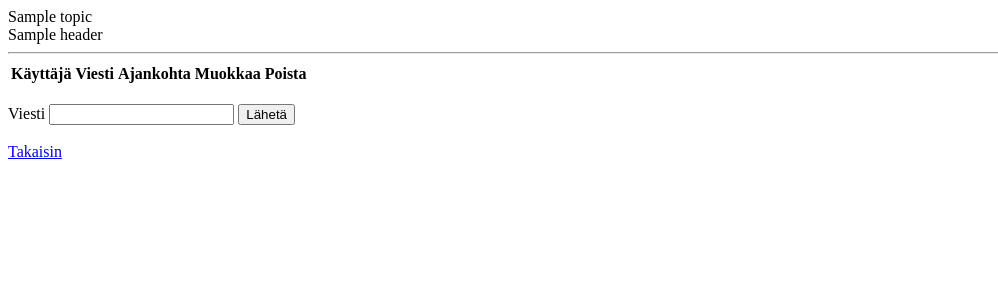
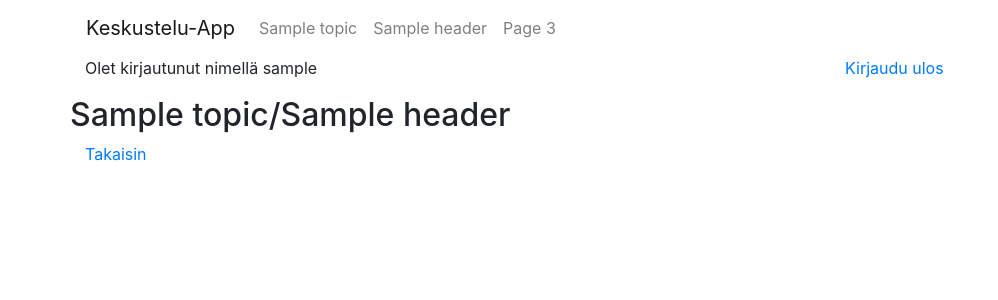
Before and after one commit to EeroAnt/Keskustelu_App, a Flask app: template templates/conversation.html in a window 1280 px wide. Shown: the top 300 px of the page, without its empty margins (0-998 px from the left). Run offline with Flask 3, Linux system fonts and the light colour scheme; the visitor is signed in with stand-in values (Sample User, id 1); the template is opened without the code that fills it: most values are stand-ins (such as "Sample title", 1, 10 or a date in 2020); lists and menus that the app fills with data are empty; some libraries are stand-ins or nearby versions.

Commit message:
refine conversation.html

```diff
--- a/templates/conversation.html
+++ b/templates/conversation.html
@@ -1,56 +1,76 @@
 <!DOCTYPE html>
-{{ topic }}
-<br>
-{{ header }}
-<br>
-<hr>
-<table>
-    <tr>
-        <th>Käyttäjä</th>
-        <th>Viesti</th>
-        <th>Ajankohta</th>
-        <th>Muokkaa</th>
-        <th>Poista</th>
-      </tr>
+<meta name="viewport" content="width=device-width, initial-scale=1, shrink-to-fit=no">
+<link rel="stylesheet" href="https://stackpath.bootstrapcdn.com/bootstrap/4.5.0/css/bootstrap.min.css">
+<link rel="stylesheet" href="{{ url_for('static', filename='css/styles.css') }}">
+<title> {{topic}}/{{header}} </title>
+
+<div class="container">
+	<div class="row">
+	<nav class="navbar navbar-expand-sm navbar-light">
+		<a class="navbar-brand" href="/">Keskustelu-App</a>
+		<ul class="navbar-nav">
+		  <li class="nav-item">
+			<a class="nav-link" href="/topic{{topic_id}}">{{topic}}</a>
+		  </li>
+		  <li class="nav-item">
+			<a class="nav-link" href="/topic{{topic_id}}/conversation{{header_id}}">{{header}}</a>
+		  </li>
+		  <li class="nav-item">
+			<a class="nav-link" href="#">Page 3</a>
+		  </li>
+		</ul>
+	  </nav>
+	</div>
+	<div class="row">
+		<div class="col-8">
+			<p>Olet kirjautunut nimellä {{ session.username }}</p>
+		</div>
+		<div class="col-4">
+			<a href="/logout">Kirjaudu ulos</a>
+		</div>
+	</div>
+	<div class="row">
+		<header>
+			<h2>{{topic}}/{{header}}</h2>
+		</header>
+	</div>
 	{% for message in messages %}
-<tr>
-<th>{{ message.username }}</th><th>{{ message.message }}</th><th>{{ message.time }}</th>
+		<div class="row">
 			{% if session.username == message.username %}
-<th><form action="/go_to_edit_message" method="POST">
+				<div class="col-8">
+					{{message.time}} sinä kirjoitit <br>
+					{{message.message}}
+				</div>
+				<div class="col-4">
+					<form action="/go_to_edit_message" method="POST" class="button-form">
+						<div class="form-group">
 							<input type="submit" value="Muokkaa viestiä">
 							<input type="hidden" name="message_id" value="{{ message.id }}">
 							<input type="hidden" name="message_owner" value="{{ message.username }}">
 							<input type="hidden" name="topic_id" value="{{ topic_id }}">
 							<input type="hidden" name="header_id" value="{{ header_id }}">
+							<input type="hidden" name="csrf_token" value="{{ session.csrf_token }}">
+						</div>
 					</form>
-</th>
-<th>
-<form action="/remove_message" method="POST">
+					<form action="/remove_message" method="POST" class="button-form">
+						<div class="form-group">
 							<input type="submit" value="Poista viesti">
 							<input type="hidden" name="message_id" value="{{ message.id }}">
 							<input type="hidden" name="message_owner" value="{{ message.username }}">
 							<input type="hidden" name="topic_id" value="{{ topic_id }}">
 							<input type="hidden" name="header_id" value="{{ header_id }}">
 							<input type="hidden" name="csrf_token" value="{{ session.csrf_token }}">
+						</div>
 					</form>
-</th>
+				</div>
 			{% else %}
-<th></th>
-<th></th>
+				<div class="col-8">
+					{{message.time}} {{message.username}} kirjoitti <br>
+					{{message.message}}
+				</div>
 			{% endif %}
-</tr>
+		</div>
+		<hr>
 	{% endfor %}
-</table>
-<br>
-<form action="/topic{{ topic_id }}/conversation{{ header_id }}" method="POST">
-Viesti
-    <input type="text" name="message">
-<input type="submit" value="Lähetä">
-<input type="hidden" name="topic_id" value="{{ topic_id }}">
-<input type="hidden" name="topic" value="{{ topic }}">
-<input type="hidden" name="header_id" value="{{ header_id }}">
-<input type="hidden" name="header" value="{{ header }}">
-<input type="hidden" name="csrf_token" value="{{ session.csrf_token }}">
-</form>
-<br>
 	<a href="/topic{{ topic_id }}">Takaisin</a>
+</div>
```
Lines whose indentation alone changed are shown as unchanged.
